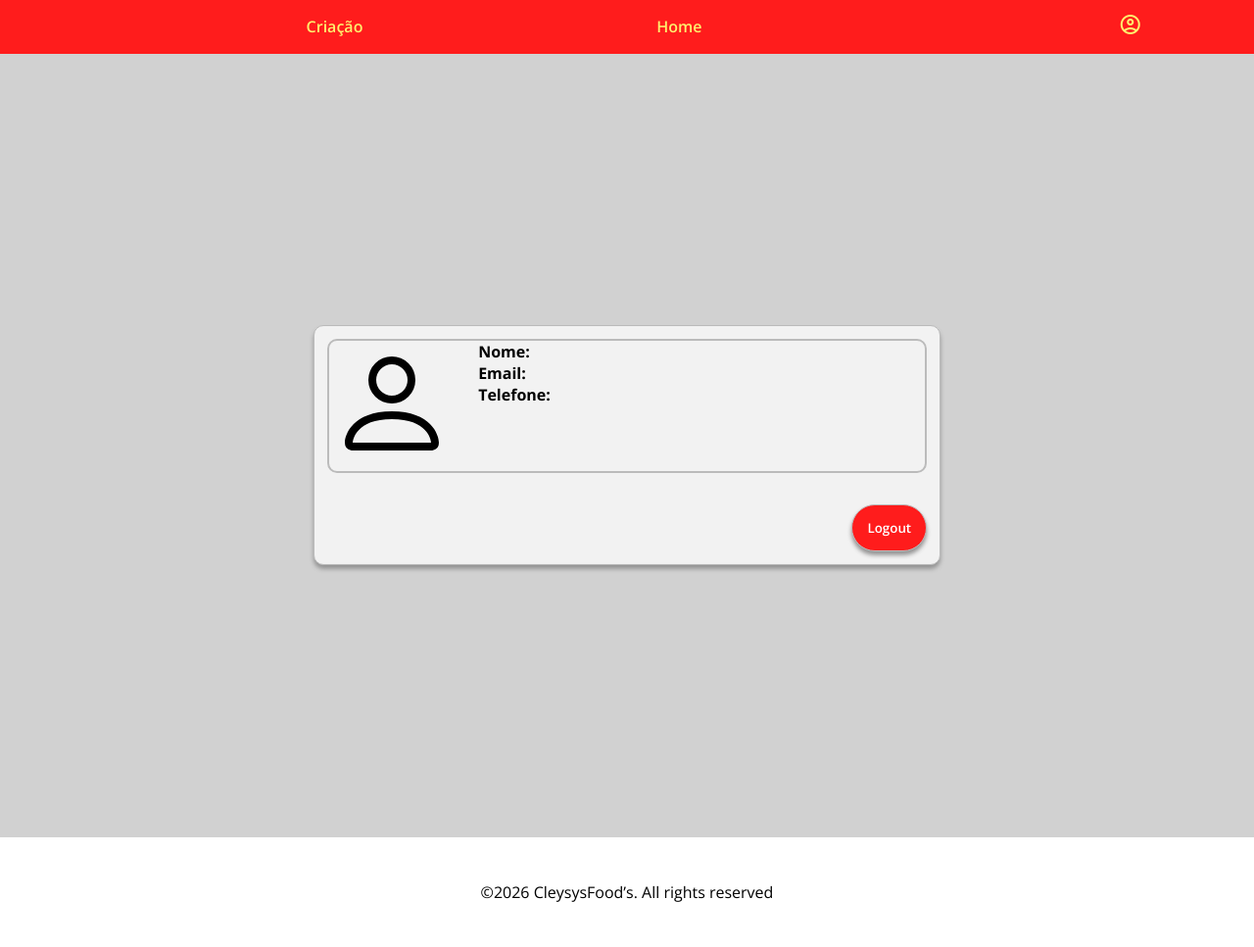
After one commit to trulynotanalt/projeto1-romerito, a Flask app: template app/templates/perfil.html in a window 1280 px wide. The commit adds this page. Shown: the whole page at 98% size. Run offline with Flask 3, Linux system fonts and the light colour scheme; the template is opened without the code that fills it, so the values that code supplies are empty.

Commit message:
Criação front-end das principais páginas
Criei as principais páginas:
- cadastro
- perfil
- index

Ainda finalizarei a page de Criação de pedidos.

Entrega feita para que seja possível a integração com as rotas

```diff
--- /dev/null
+++ b/app/static/css/base.css
@@ -0,0 +1,55 @@
+@import url('https://fonts.googleapis.com/css2?family=Open+Sans:ital,wght@0,300..800;1,300..800&display=swap');
+
+*{
+    margin: 0;
+    font-family: 'Open Sans', sans-serif;
+    padding: 0;
+    box-sizing: border-box;
+}
+
+nav{
+    width: 100vw;
+    background-color: #FF1C1C;
+    height: 30%;
+    display: flex;
+    align-items: center;
+}
+nav ul{
+    list-style-type: none;
+    display: flex;
+    justify-content: space-between;
+    align-items: center;
+    width: 100%;
+    padding: 1%;
+}
+#primeiro{
+    width: 80%;
+}
+nav ul li{
+    width: 10%;
+}
+nav ul li a{
+    text-decoration: none;
+    color: #FFF06E;
+    font-weight: 600;
+}
+nav ul li div{
+    display: flex;
+    justify-content: space-evenly;
+}
+.material-symbols-outlined {
+    color: #FFF06E;
+    font-variation-settings:
+    'FILL' 0,
+    'wght' 500,
+    'GRAD' 0,
+    'opsz' 96,
+}
+
+footer{
+    background-color: #FFFFFF;
+    display: flex;
+    justify-content: center;
+    align-items: center;
+    height: 14vh;
+}
--- /dev/null
+++ b/app/static/css/perfil.css
@@ -0,0 +1,53 @@
+body{
+    background-color: #d1d1d1;
+}
+main{
+    display: flex;
+    align-items: center;
+    justify-content: center;
+    width: 100vw;
+    height: 100vh;
+}
+section{
+    background-color: #f2f2f2;
+    padding: 1%;
+    width: 50%;
+    border-radius: 10px;
+    border: 1px solid #bbbbbb;
+    box-shadow: #949494 0 4px 4px 0;
+}
+#container-info{
+    display: flex;
+    border: 2px solid #bbbbbb;
+    border-radius: 10px;
+}
+#container-img{
+    margin-right: 4%;
+}
+#container-logout{
+    height: 10vh;
+    display: flex;
+    display: flex;
+    justify-content: flex-end;
+}
+#container-logout button{
+    background-color: #FF1C1C;
+    color: white;
+    font-weight: 600;
+    transition: 0.3s ease-in-out;
+    padding: 0.8%;
+    border-radius: 50px;
+    border: 1px solid #bbbbbb;
+    box-shadow: #949494 0 4px 4px 0;
+    width: 6vw;
+    height: 60%;
+    margin-top: auto;
+    transition: 0.2 ease-in-out;
+}
+#container-logout button:hover{
+    scale: 1.1;
+    transition: 0.3s ease-in-out;
+    background-color: #ffffff;
+    color: #FF1C1C;
+    cursor: pointer;
+}
--- /dev/null
+++ b/app/templates/base.html
@@ -0,0 +1,48 @@
+<!DOCTYPE html>
+<html lang="en">
+<head>
+    <meta charset="UTF-8">
+    <meta name="viewport" content="width=device-width, initial-scale=1.0">
+    <title>Arquivo base</title>
+    <link rel="stylesheet" href="{{url_for('static', filename='css/base.css')}}">
+    <link rel="stylesheet" href="https://fonts.googleapis.com/css2?family=Material+Symbols+Outlined:opsz,wght,FILL,GRAD@20..48,100..700,0..1,-50..200&icon_names=account_circle" />
+    {%block styles%}
+    {%endblock%}
+</head>
+
+<body>
+
+    <header>
+        {%block headerContent%}
+        <nav><ul>
+                <li id="primeiro">
+                    <div>
+                        <a href="">Criação</a>
+                        <a href="">Home</a>
+                    </div>
+                </li>
+                <li>
+                    <a href="""><span class="material-symbols-outlined">
+                        account_circle
+                    </span></a>
+                </li>
+        </ul></nav>
+
+        {%endblock%}
+    </header>
+
+    {%block content%}
+
+    {%endblock%}
+
+    <footer>
+        {% block footerContent %}
+        <div>
+            <p>©2026 CleysysFood’s. All rights reserved</p>
+        </div>
+        {% endblock %}
+    </footer>
+
+</body>
+
+</html>
--- /dev/null
+++ b/app/templates/perfil.html
@@ -0,0 +1,29 @@
+{%extends 'base.html'%}
+
+{%block styles%}
+<link rel="stylesheet" href="{{url_for('static', filename='css/perfil.css')}}">
+{%endblock%}
+{%block content%}
+<main>
+    <section>
+        <div id="container-info">
+            <div id="container-img">
+                <svg xmlns="http://www.w3.org/2000/svg" width="128" height="128" fill="currentColor" class="bi bi-person" viewBox="0 0 16 16">
+                <path d="M8 8a3 3 0 1 0 0-6 3 3 0 0 0 0 6m2-3a2 2 0 1 1-4 0 2 2 0 0 1 4 0m4 8c0 1-1 1-1 1H3s-1 0-1-1 1-4 6-4 6 3 6 4m-1-.004c-.001-.246-.154-.986-.832-1.664C11.516 10.68 10.289 10 8 10s-3.516.68-4.168 1.332c-.678.678-.83 1.418-.832 1.664z"/>
+                </svg>
+            </div>
+            <div id="info">
+                <p><b>Nome:</b> </p>
+                <p><b>Email:</b> </p>
+                <p><b>Telefone:</b> </p>
+            </div>
+        </div>
+
+        <div id="container-logout">
+            <button>
+                Logout
+            </button>
+        </div>
+    </section>
+</main>
+{%endblock%}
```
Also changed, not shown: app/static/css/cadastro.css (added, +75 -0 lines), app/static/css/criacao.css (added, +20 -0 lines), app/static/css/index.css (added, +45 -0 lines), app/templates/cadastro.html (added, +38 -0 lines), app/templates/criacao.html (added, +83 -0 lines), app/templates/index.html (+13 -15 lines), app/templates/login.html (deleted, +0 -18 lines), app/static/img/sanduiche-index.webp (added), 1 other file.
